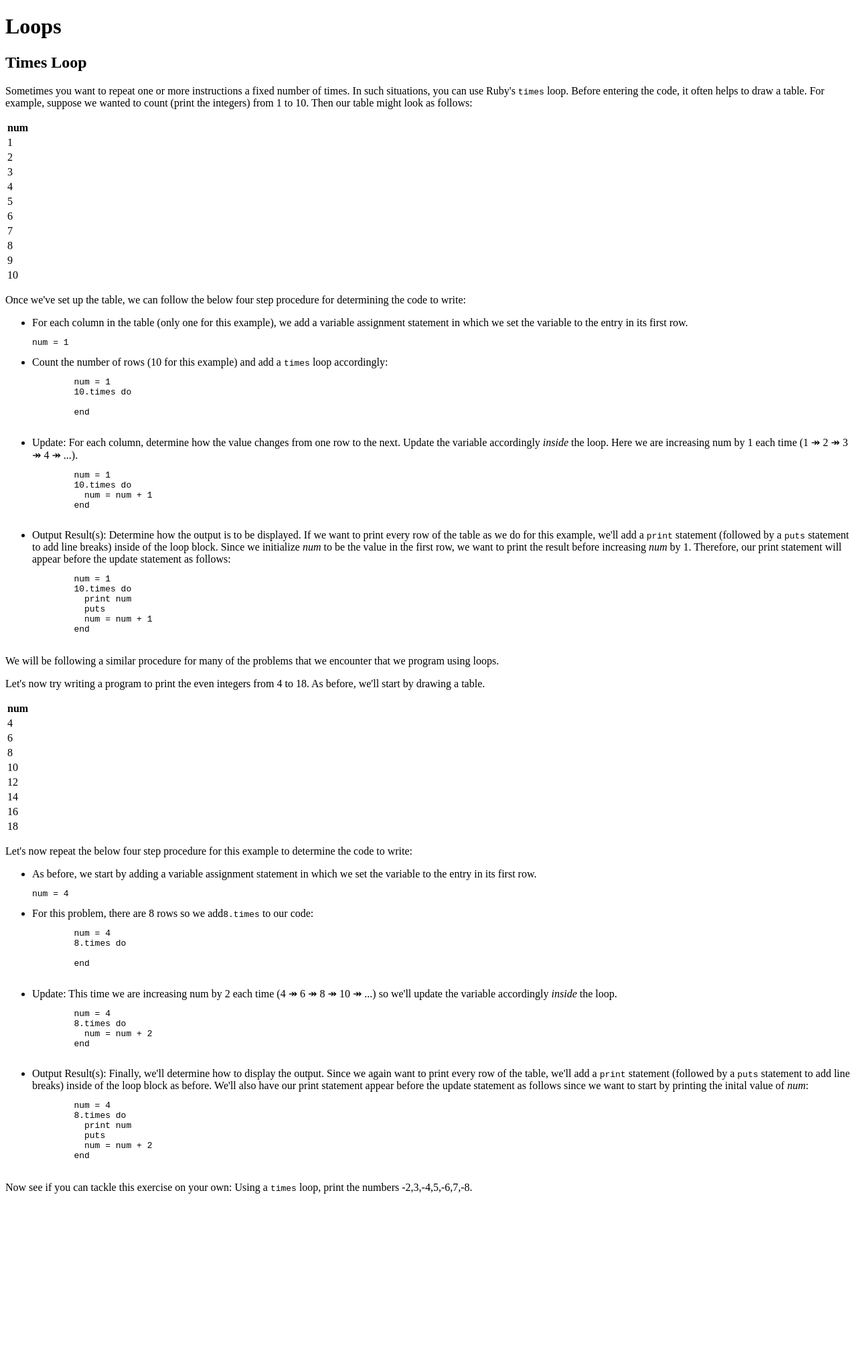
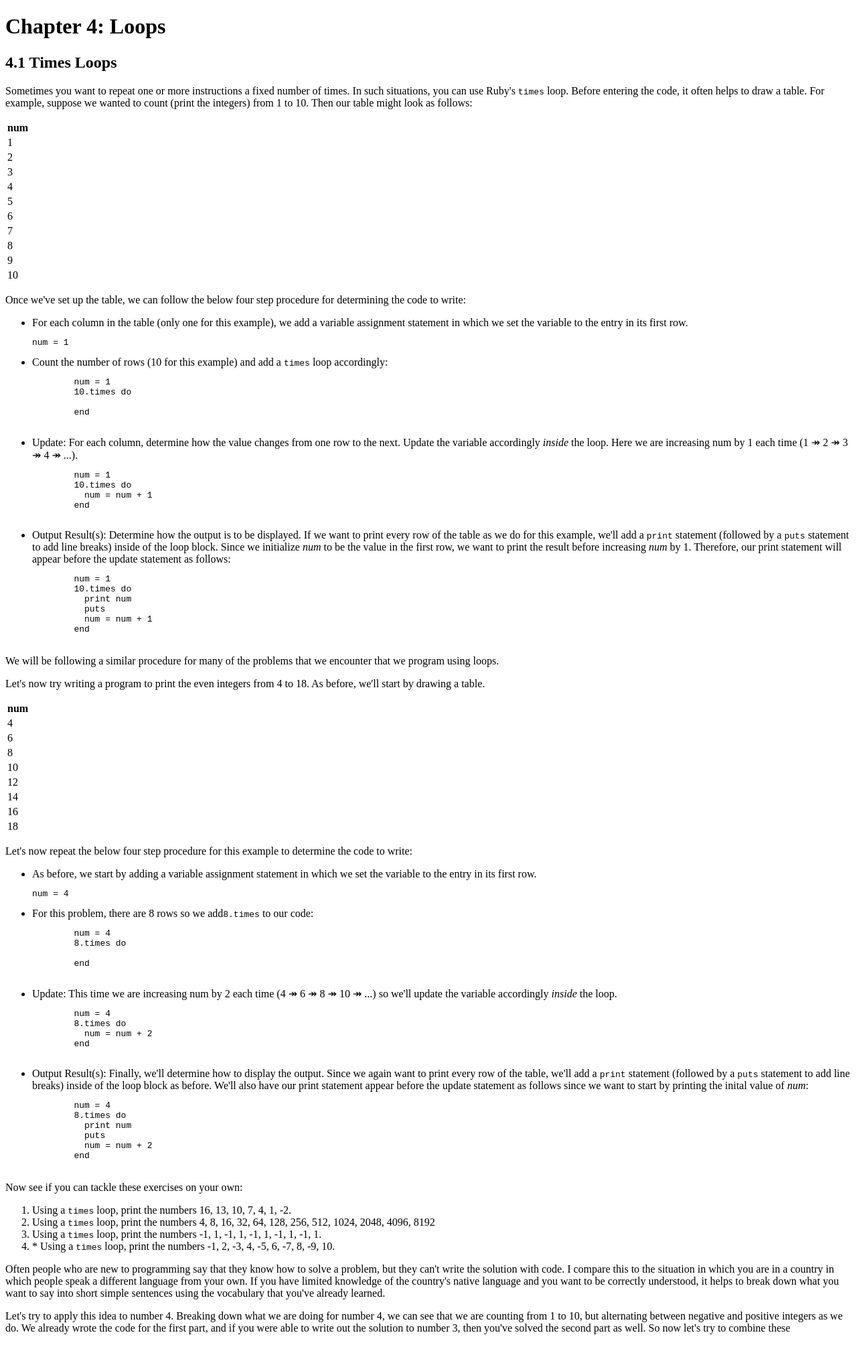
Before and after one commit to jschanker/ruby-text2code, a plain HTML site: page book/loops/text.html in a window 1280 px wide. Shown: the whole page at 67% size. Before the commit the page ends 1798 px from the top, so only its background shows below. Drawn offline with Linux system fonts and the light colour scheme.

Commit message:
Added times loop exercises; 2 var section start

```diff
--- a/book/loops/text.html
+++ b/book/loops/text.html
@@ -6,8 +6,8 @@
     <title>Loops</title>
   </head>
   <body>
-    <h1>Loops</h1>
-    <h2>Times Loop</h2>
+<h1>Chapter 4: Loops</h1>
+    <h2>4.1 Times Loops</h2>
     <p>Sometimes you want to repeat one or more instructions a fixed number of times.  In such situations, you can use Ruby's <code>times</code> loop.  Before entering the code, it often helps to draw a table.  For example, suppose we wanted to count (print the integers) from 1 to 10.  Then our table might look as follows:</p>
     <table id = "loops-count-example-1">
       <th>num</th>
@@ -35,7 +35,7 @@
         end
         </pre>
       </li>
-      <li>Update: For each column, determine how the value changes from one row to the next.  Update the variable accordingly <em>inside</em> the loop.  Here we are increasing num by 1 each time (1 &Rarr; 2 &Rarr; 3 &Rarr; 4 &Rarr; ...).</li>
+      <li>Update: For each column, determine how the value changes from one row to the next.  Update the variable accordingly <em>inside</em> the loop.  Here we are increasing num by 1 each time (1 &Rarr; 2 &Rarr; 3 &Rarr; 4 &Rarr; ...).
         <pre>
         num = 1
         10.times do
@@ -43,7 +43,7 @@
         end
         </pre>
       </li>
-      <li>Output Result(s): Determine how the output is to be displayed.  If we want to print every row of the table as we do for this example, we'll add a <code>print</code> statement (followed by a <code>puts</code> statement to add line breaks) inside of the loop block.  Since we initialize <var>num</var> to be the value in the first row, we want to print the result before increasing <var>num</var> by 1.  Therefore, our print statement will appear before the update statement as follows:</li>
+      <li>Output Result(s): Determine how the output is to be displayed.  If we want to print every row of the table as we do for this example, we'll add a <code>print</code> statement (followed by a <code>puts</code> statement to add line breaks) inside of the loop block.  Since we initialize <var>num</var> to be the value in the first row, we want to print the result before increasing <var>num</var> by 1.  Therefore, our print statement will appear before the update statement as follows:
         <pre>
         num = 1
         10.times do
@@ -52,6 +52,7 @@
           num = num + 1
         end
         </pre>
+      </li>
     </ul>
     <p>We will be following a similar procedure for many of the problems that we encounter that we program using loops.</p>
 
@@ -81,7 +82,7 @@
         end
         </pre>
       </li>
-      <li>Update: This time we are increasing num by 2 each time (4 &Rarr; 6 &Rarr; 8 &Rarr; 10 &Rarr; ...) so we'll update the variable accordingly <em>inside</em> the loop.</li>
+      <li>Update: This time we are increasing num by 2 each time (4 &Rarr; 6 &Rarr; 8 &Rarr; 10 &Rarr; ...) so we'll update the variable accordingly <em>inside</em> the loop.
         <pre>
         num = 4
         8.times do
@@ -89,7 +90,7 @@
         end
         </pre>
       </li>
-      <li>Output Result(s): Finally, we'll determine how to display the output.  Since we again want to print every row of the table, we'll add a <code>print</code> statement (followed by a <code>puts</code> statement to add line breaks) inside of the loop block as before.  We'll also have our print statement appear before the update statement as follows since we want to start by printing the inital value of <var>num</var>:</li>
+      <li>Output Result(s): Finally, we'll determine how to display the output.  Since we again want to print every row of the table, we'll add a <code>print</code> statement (followed by a <code>puts</code> statement to add line breaks) inside of the loop block as before.  We'll also have our print statement appear before the update statement as follows since we want to start by printing the inital value of <var>num</var>:
         <pre>
         num = 4
         8.times do
@@ -99,7 +100,18 @@
         end
         </pre>
     </ul>
-    <p>Now see if you can tackle this exercise on your own: Using a <code>times</code> loop, print the numbers -2,3,-4,5,-6,7,-8.
+    <p>Now see if you can tackle these exercises on your own:</p>
+    <ol>
+      <li>Using a <code>times</code> loop, print the numbers 16, 13, 10, 7, 4, 1, -2.</li>
+      <li>Using a <code>times</code> loop, print the numbers 4, 8, 16, 32, 64, 128, 256, 512, 1024, 2048, 4096, 8192</li>
+      <li>Using a <code>times</code> loop, print the numbers -1, 1, -1, 1, -1, 1, -1, 1, -1, 1.</li>
+      <li>* Using a <code>times</code> loop, print the numbers -1, 2, -3, 4, -5, 6, -7, 8, -9, 10.</li>
+    </ol>
+
+    <p>Often people who are new to programming say that they know how to solve a problem, but they can't write the solution with code.  I compare this to the situation in which you are in a country in which people speak a different language from your own.  If you have limited knowledge of the country's native language and you want to be correctly understood, it helps to break down what you want to say into short simple sentences using the vocabulary that you've already learned.</p>
+
+    <p>
+    Let's try to apply this idea to number 4.  Breaking down what we are doing for number 4, we can see that we are counting from 1 to 10, but alternating between negative and positive integers as we do.  We already wrote the code for the first part, and if you were able to write out the solution to number 3, then you've solved the second part as well.  So now let's try to combine these
     </p>
   </body>
 </html>
```
